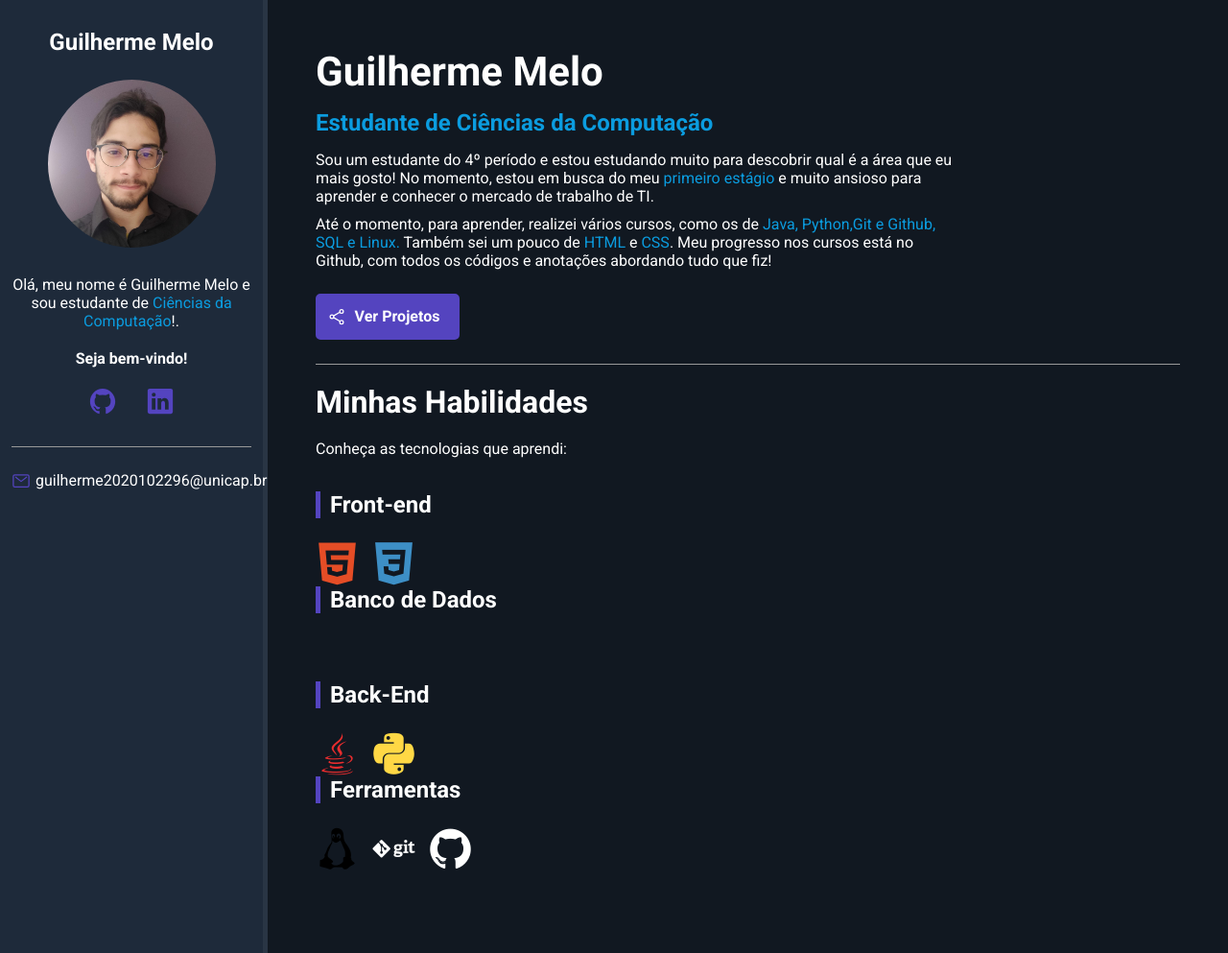
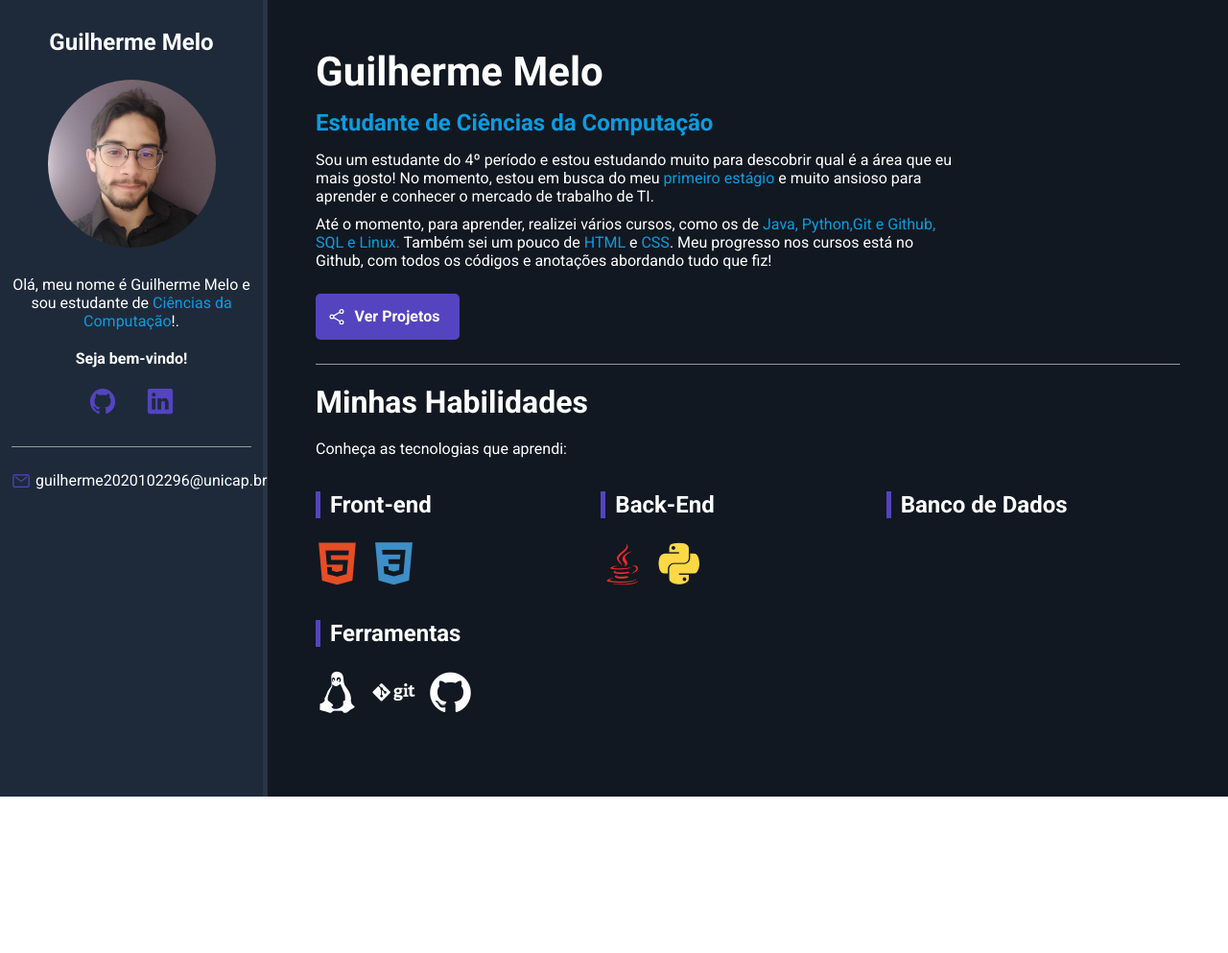
Before and after one commit to GuiMelo012x/GuiMelo012x.github.io, a plain HTML site: page index.html in a window 1280 px wide. Shown: the whole page at 96% size. After the commit the page ends 830 px from the top, so only its background shows below. Drawn offline with nearby package versions, Linux system fonts and the light colour scheme.

Commit message:
Alinhado

```diff
--- a/index.html
+++ b/index.html
@@ -43,19 +43,28 @@
                     <p class="skills-title">Front-end</p>
                         <i class="devicon-html5-plain colored"></i>
                         <i class="devicon-css3-plain colored"></i>
+                    </div>
 
-                    <p class="skills-title">Banco de Dados</p>
-                        <i class="devicon-mysql-original colored"></i>
 
+
+                    <div class="skills-box">
                     <p class="skills-title">Back-End</p>
                         <i class="devicon-java-plain colored"></i>
                         <i class="devicon-python-plain colored"></i>
+                    </div>
 
+                    <div class="skills-box">
+                        <p class="skills-title">Banco de Dados</p>
+                            <i class="devicon-mysql-original colored"></i>
+                        </div>
 
+                    <div class="skills-box">
                     <p class="skills-title">Ferramentas</p>
-                        <i class="devicon-linux-plain colored"></i>
+                        <i class="devicon-linux-plain"></i>
                         <i class="devicon-git-plain-wordmark"></i>
                         <i class="devicon-github-original"></i>
+
+                    </div>
                 </div>
             </div>
         </section>
```
